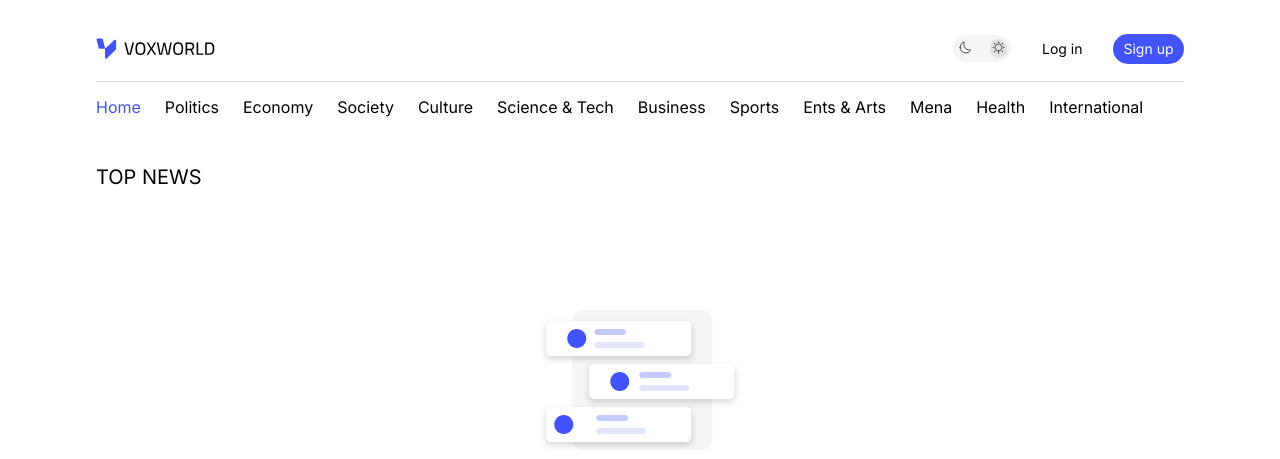
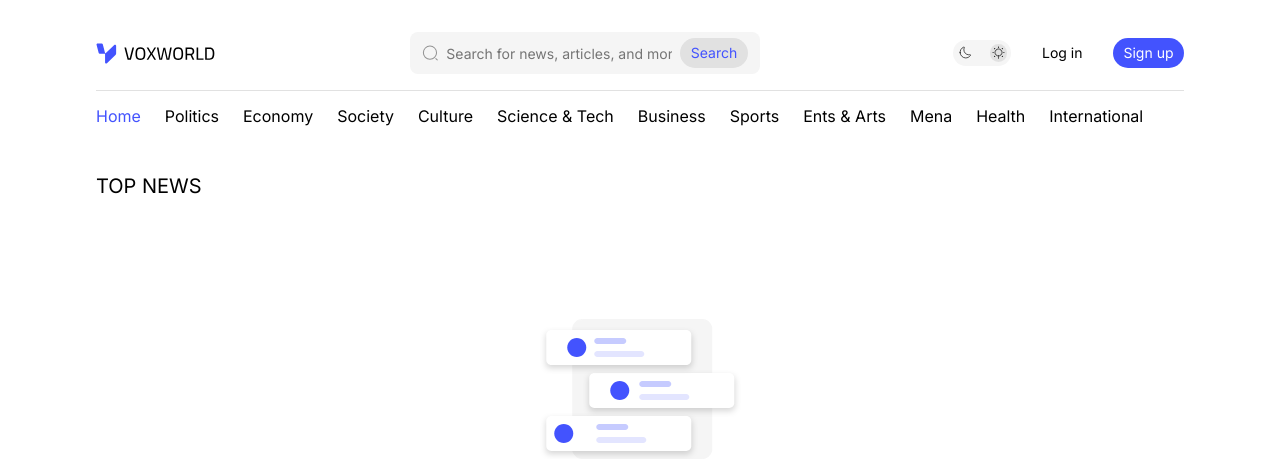
Before and after one commit to anasskam/Voxworld, a PHP site: page /Voxworld/ in a window 1280 px wide. Shown: the top 459 px of the page. Run offline with PHP 8.4, Linux system fonts and the light colour scheme; data that the repository does not hold is empty; some web fonts are replaced.

Commit message:
add search bar

```diff
--- a/components/header.php
+++ b/components/header.php
@@ -28,6 +28,22 @@ if (isset($_SESSION['user_id'])) {
 <header class="main-header">
   <div class="upper-header">
     <a href="./index.php"><img alt="logo" class="logo home-logo"></a>
+    <form method="POST">
+      <div class="search-bar-wrapper">
+        <div class="input-field">
+          <!-- search icon -->
+          <svg width="24" height="24" viewBox="0 0 24 24" fill="none" xmlns="http://www.w3.org/2000/svg" class="opacity-40">
+            <path d="M11.5 21C16.7467 21 21 16.7467 21 11.5C21 6.25329 16.7467 2 11.5 2C6.25329 2 2 6.25329 2 11.5C2 16.7467 6.25329 21 11.5 21Z" stroke="currentcolor" stroke-width="1.5" stroke-linecap="round" stroke-linejoin="round"/>
+            <path d="M22 22L20 20" stroke="currentcolor" stroke-width="1.5" stroke-linecap="round" stroke-linejoin="round"/>
+          </svg>
+
+          <input type="text" placeholder="Search for news, articles, and more..." name="search" value="">
+
+          <button class="ghost-btn">Search</button>
+
+        </div>
+      </div>
+    </form>
 
     <?php
       if($user_id){
--- a/css/style.css
+++ b/css/style.css
@@ -104,7 +104,7 @@
   width: 20px;
 }
 
-.inputs input{
+input{
   padding-block: var(--spacing-3);
   width: 100%;
   background-color: transparent;
@@ -130,6 +130,10 @@
   padding-inline: var(--spacing-3);
   color:var(--white);
   align-items: center;
+}
+
+.search-bar-wrapper {
+  width: 350px;
 }
 
 .inputs div:not(.full-name, .input-validation, .error-wrapper, .upload-label):hover{
@@ -1066,7 +1070,7 @@ th {
 
 }
 .swal-gotoBtn {
-  color:var(--background-text) ;
+  color:var(--background-text);
 }
 
 .swal-button:hover {
@@ -1090,6 +1094,18 @@ th {
 .swal-icon--success__hide-corners {
   background-color: var(--background);
 }
+
+
+.swal-icon--warning{
+  border-color: var(--clr-warning) !important;
+}
+
+.swal-icon--warning__body,
+.swal-icon--warning__dot{
+  background-color: var(--clr-warning) !important;
+}
+
+
 
 /*
 *OVERVIEW PAGE
```
